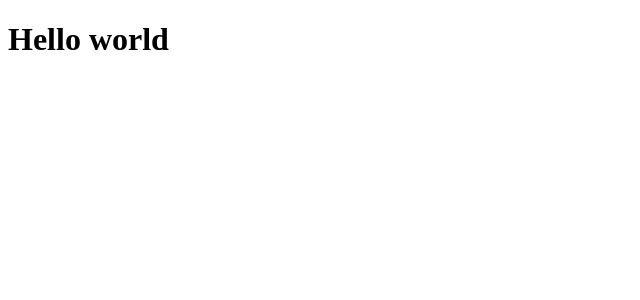
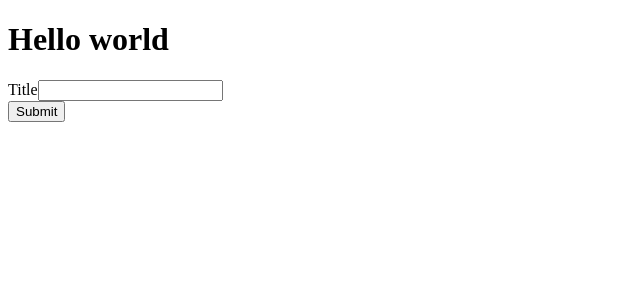
Before and after one commit to Victor-Guerrero-Devs/react-books-app, a React (Vite) app: page / in a window 1280 px wide. Shown: the top 300 px of the page, without its empty margins (0-640 px from the left). Built offline with nearby package versions, Linux system fonts and the light colour scheme.

Commit message:
Build add book functionality

```diff
--- a/src/App.tsx
+++ b/src/App.tsx
@@ -1,7 +1,17 @@
+import { useState } from "react";
+import BookCreate from "./components/BookCreate";
+
 const App = () => {
+  const [books, setBooks] = useState<string[]>([]);
+
+  const createBookHandler = (newBook: string) => {
+    setBooks([...books, newBook]);
+    console.log(books);
+  };
   return (
     <>
       <h1>Hello world</h1>
+      <BookCreate onBookCreate={createBookHandler} />
     </>
   );
 };
--- a/src/components/BookCreate.tsx
+++ b/src/components/BookCreate.tsx
@@ -1,7 +1,36 @@
-import React from "react";
+import { useState } from "react";
 
-const BookCreate = () => {
-  return <div>BookCreate</div>;
+type BookCreateProps = {
+  onBookCreate: (newBook: string) => void;
+};
+
+const BookCreate = ({ onBookCreate }: BookCreateProps) => {
+  const [title, setTitle] = useState("");
+  const handleSubmit = (e: React.FormEvent) => {
+    e.preventDefault();
+    onBookCreate(title);
+    setTitle("");
+  };
+
+  const handleTitleChange = (e: React.FormEvent<HTMLInputElement>) => {
+    setTitle(e.currentTarget.value);
+  };
+  return (
+    <>
+      <form onSubmit={handleSubmit}>
+        <div>
+          <label htmlFor="title">Title</label>
+          <input
+            onChange={handleTitleChange}
+            value={title || ""}
+            type="text"
+            id="title"
+          />
+        </div>
+        <button type="submit">Submit</button>
+      </form>
+    </>
+  );
 };
 
 export default BookCreate;
```
